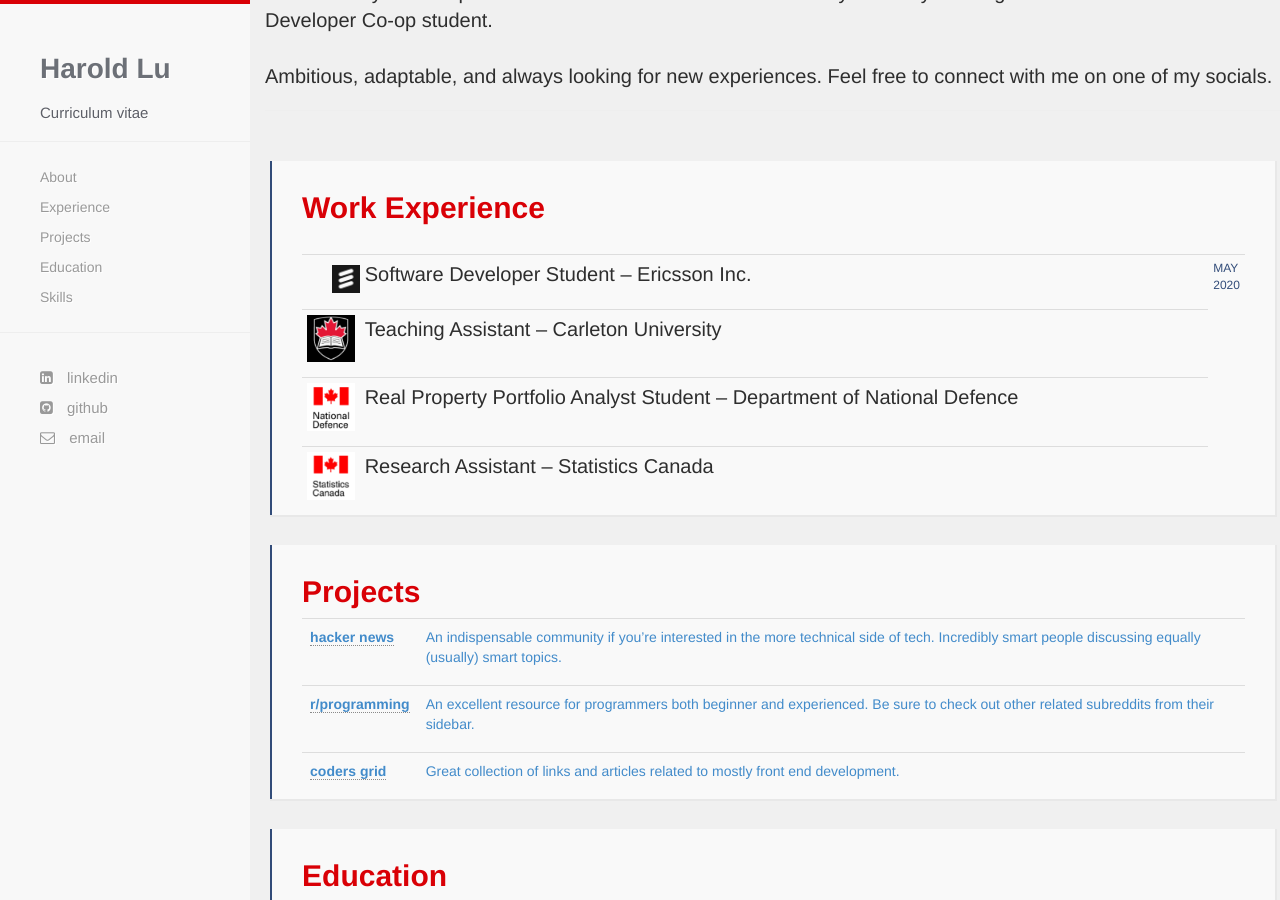
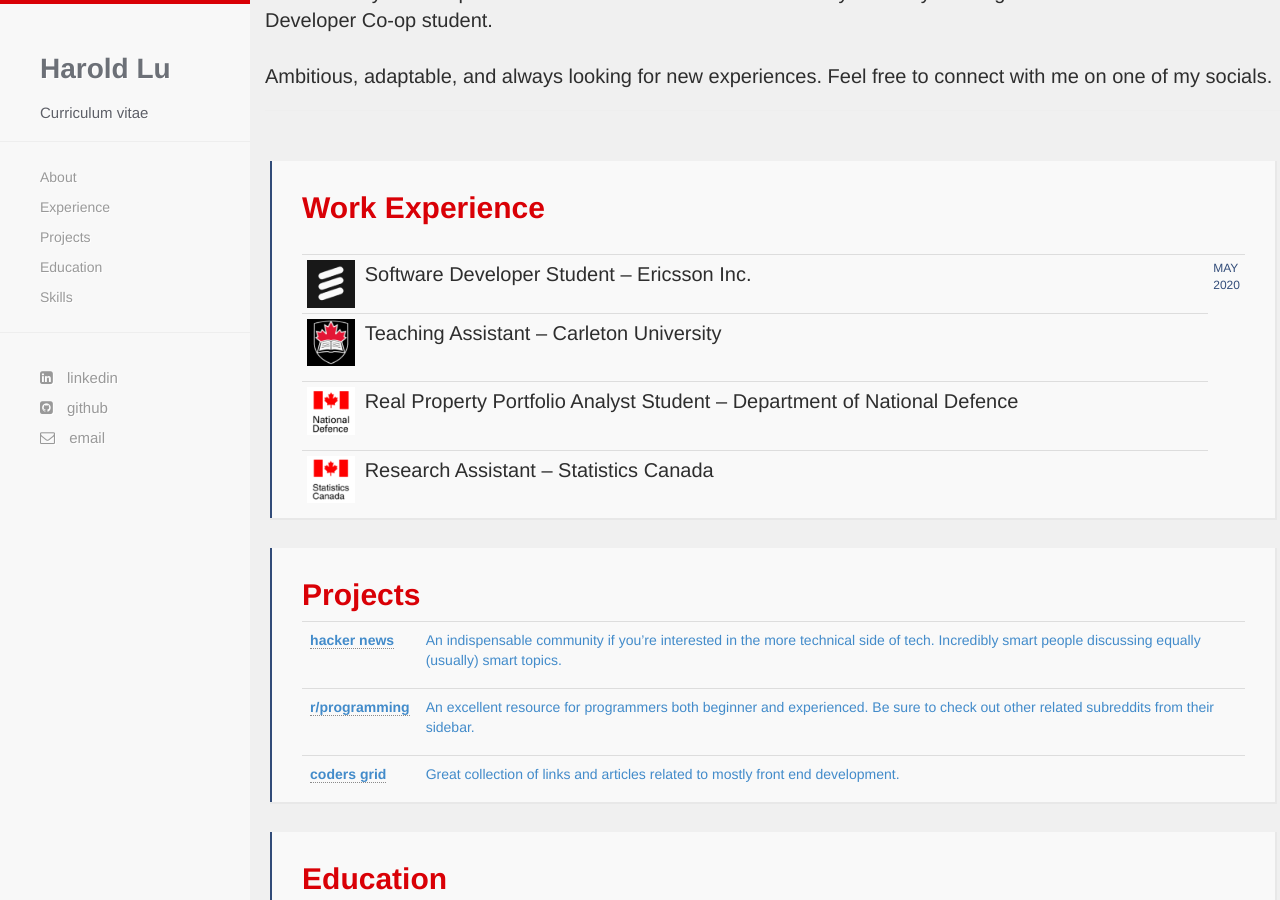
Before and after one commit to harold-lu/harold-lu.github.io, a Jekyll site: the page built from index.html, in a window 1280 px wide and 900 px high, scrolled down 840 px. Built offline with Jekyll 4.4.1, drawn with Linux system fonts in a browser that asks for light colours; nearby versions of some CDN libraries; some web fonts are replaced.

Commit message:
table update

```diff
--- a/index.html
+++ b/index.html
@@ -27,7 +27,7 @@ title: Herring Cove
       <table class="table table-condensed" style="width:100%">
         <tbody>
           <tr>
-            <td style="width:140px;padding:10px 0px 10px 30px;">
+            <td style="width:140px">
               <img src="{{ site.baseurl }}/images/ericsson.jpg" alt="Ericsson logo"></img>
 			  <!--<p class="p1"><span class="s2"><img src="{{ site.baseurl }}/images/ericsson.jpg" alt="Ericsson logo" ></span></p> -->
             </td>
```
